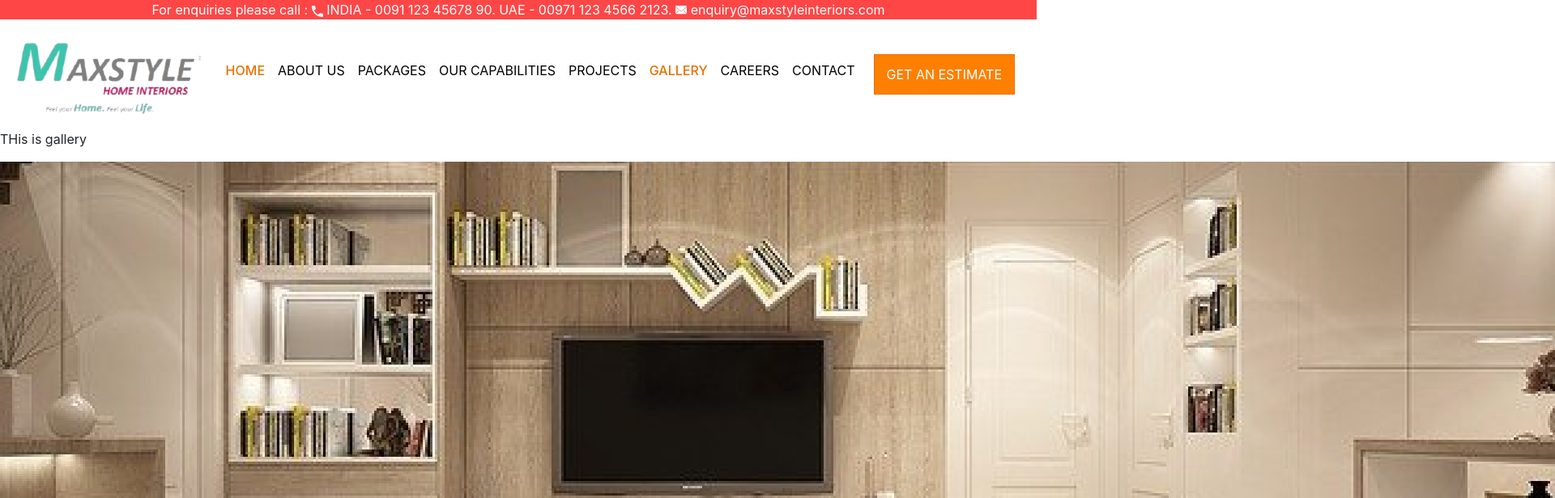
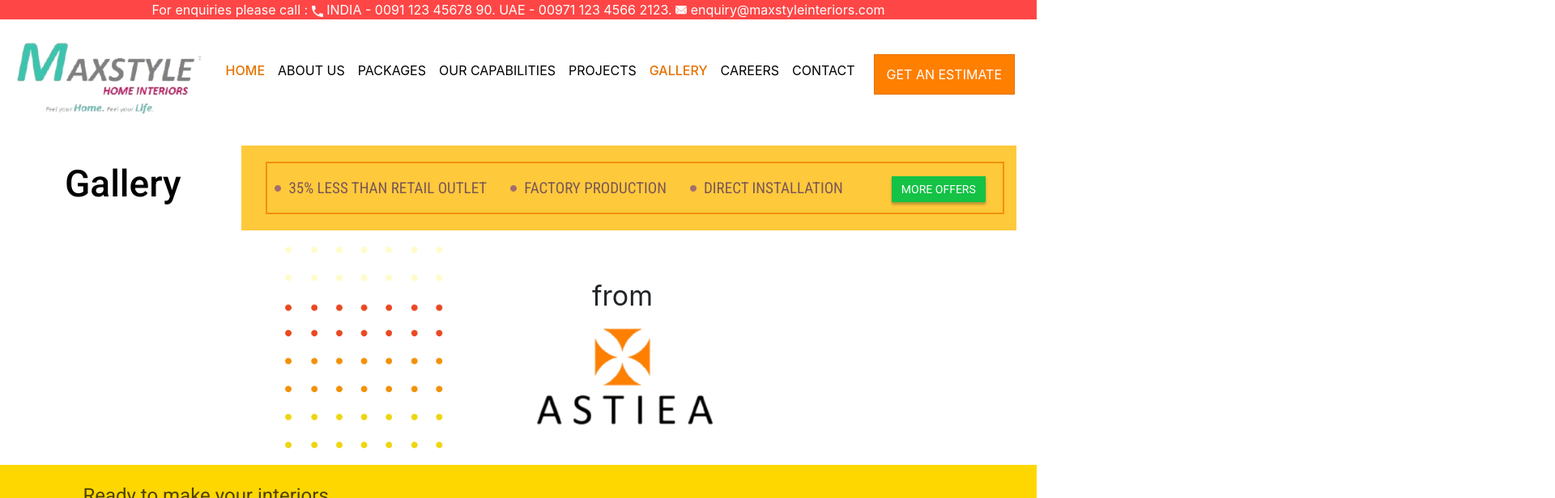
Before and after one commit to JOHNJINU/maxstyle, a React (Create React App) app: page /gallery in a window 1280 px wide. Shown: the top 616 px of the page at 81% size, 1920 px wide, since content can reach past the window. Built offline with nearby package versions, Linux system fonts and the light colour scheme.

Commit message:
gallery top portion complete

```diff
--- a/src/components/Gallery.js
+++ b/src/components/Gallery.js
@@ -1,7 +1,8 @@
 import {Component} from 'react';
 import Footer from './Footer';
-import '../css/About.css';
+import '../css/Gallery.css';
 import icCarousel1 from '../img/carousel_img_1.png';
+import icOfferStripBullet from '../img/ic_offer_strip_bullet.png';
 
 class Gallery extends Component{
 
@@ -9,26 +10,26 @@ class Gallery extends Component{
         return(
             <div>
 
-                <p>THis is gallery</p>
+                <div className="galleryTopSection">
 
-                {/* top quadrant starts */}
+                <h3 className="galleryHeading">Gallery</h3>
 
-                <div className="topQuadrantFirstBar d-flex" >
-                    <div>
+                {/* top advertisement bar starts */}
 
-                    </div>
-                    <div>
-                        <img src={icCarousel1} />
-                    </div>
-                </div>
-                <div className="topQuadrantSecondBar d-flex">
-                    <div>
-
+                <div className="offerStripAbout offerStripGallery">
+                    <div className=" innerOfferStripAbout d-flex">
+                        <img src={icOfferStripBullet} className="d-block" />
+                        <h5> 35% LESS THAN RETAIL OUTLET </h5>
+                        <img src={icOfferStripBullet} className="d-block" />
+                        <h5> FACTORY PRODUCTION </h5>
+                        <img src={icOfferStripBullet} className="d-block" />
+                        <h5> DIRECT INSTALLATION </h5>
+                        <button type="button" className="btn btn-primary moreBtnAbout" >MORE OFFERS</button>
                     </div>
                 </div>
 
-                {/* top quadrant ends */}
-
+                {/* top advertisement bar ends */}
+                </div>
 
                 <Footer />
             </div>
--- /dev/null
+++ b/src/css/Gallery.css
@@ -0,0 +1,39 @@
+.galleryTopSection{
+    display: flex;
+}
+
+.galleryHeading{
+    font-size: 46px;
+    color: #000000;
+    margin: 40px 0px 40px 80px;
+    font-family: 'Roboto', sans-serif;
+    font-weight: 500;
+}
+
+.offerStripGallery {
+    height: 105px;
+    margin-right: 25px;
+    margin-left: 75px;
+    padding: 20px 15px 5px 25px;
+}
+
+
+.offerStripGallery .innerOfferStripAbout {
+    padding: 20px 5px 10px 0px;
+    margin-left: 5px;
+    margin-right: 0px;
+}
+
+.offerStripGallery h5{
+    font-size: 19px;
+    margin-right: 20px;
+}
+.offerStripGallery button{
+    margin-left: 40px;
+    font-size: 14px;
+}
+
+.offerStripGallery img{
+    width: 8px;
+    height: 8px;
+}
```
Also changed, not shown: 1 other file (tests, documents, lock files or other folders).
